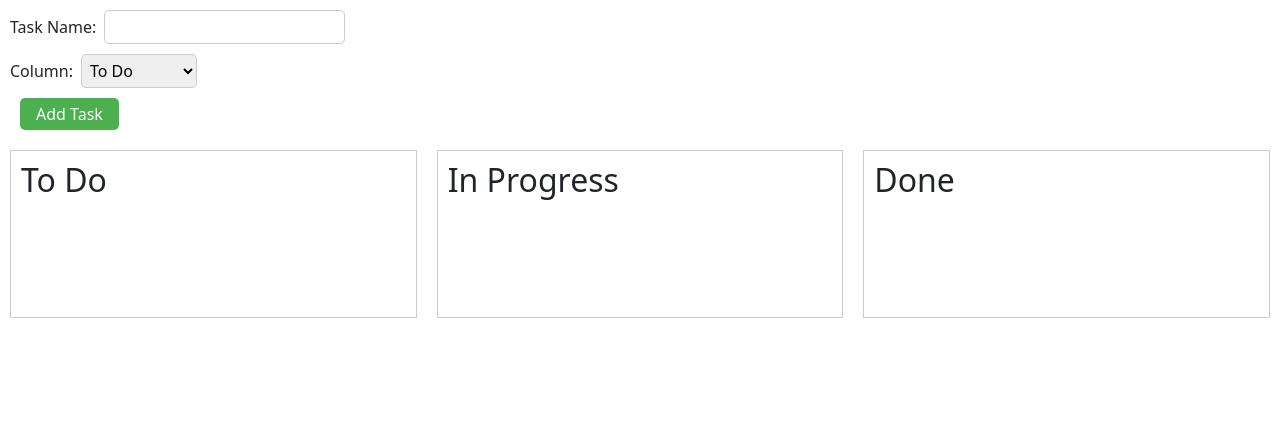
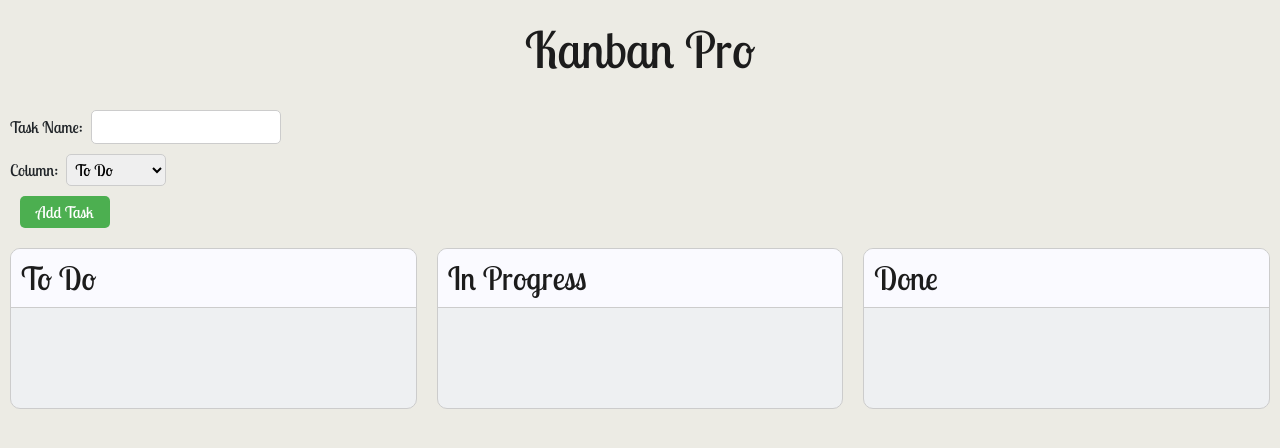
Before and after one commit to vishal-rathod-07/react-kanban-board, a React (Create React App) app: page / in a window 1280 px wide. Shown: the top 448 px of the page. Built offline with nearby package versions, Linux system fonts and the light colour scheme.

Commit message:
add: app styles

```diff
--- a/src/components/board/board.css
+++ b/src/components/board/board.css
@@ -1,3 +1,17 @@
+@import url('https://fonts.googleapis.com/css2?family=Lobster+Two&display=swap');
+
+body {
+  background-color: #ECEBE4 !important;
+}
+.app-title{
+  font-family: 'Lobster Two', cursive;
+  color: #1C1C1C;
+  font-size: 50px;
+  text-align: center;
+  margin: 0;
+  padding: 20px;
+}
+
 .kanban-board {
   display: flex;
 }
@@ -5,8 +19,22 @@
 .column {
   flex: 1;
   border: 1px solid #ccc;
+  margin: 10px;
+  background-color: #EEF0F2;
+  border-radius: 10px;
+  overflow: hidden;
+}
+
+.column-heading{
+  background-color: #FAFAFF;
+  margin: 0;
+  border-bottom: 1px solid #ccc;
+  font-family: 'Lobster Two', cursive;
+  color: #1C1C1C;
+}
+
+.column-heading, .task-list {
   padding: 10px;
-  margin: 10px;
 }
 
 .task-list {
@@ -15,11 +43,15 @@
 
 .task {
   padding: 10px;
-  margin: 10px 0;
-  background: #f9f9f9;
+  /* background: #f9f9f9; */
+  background: #DADDD8;
   border: 1px solid #ccc;
   border-radius: 5px;
   position: relative;
+}
+
+.task + .task {
+  margin-top: 10px;
 }
 
 .task:hover .btn-delete-task {
@@ -37,6 +69,8 @@ form {
 form label {
   margin-right: 10px;
   flex: 1 1 100%;
+  font-family: 'Lobster Two', cursive;
+
 }
 
 form input[type="text"],
@@ -57,6 +91,7 @@ form button[type="submit"] {
   border: none;
   cursor: pointer;
   margin-left: 10px;
+  font-family: 'Lobster Two', cursive;
 }
 
 .btn-delete-task {
--- a/src/components/board/index.jsx
+++ b/src/components/board/index.jsx
@@ -114,7 +114,7 @@ const KanbanBoard = ({ onTaskMove }) => {
 
     return (
       <div className="column">
-        <h2>{title}</h2>
+        <h2 className="column-heading">{title}</h2>
         <div className="task-list" ref={drop}>
           {tasks.map(task => (
             <Task task={task} key={task.id} column={columnName} />
@@ -126,6 +126,7 @@ const KanbanBoard = ({ onTaskMove }) => {
 
   return (
     <DndProvider backend={HTML5Backend}>
+    <h1 className="app-title">Kanban Pro</h1>
     <form onSubmit={addTask}>
           <label>
             Task Name:
```
